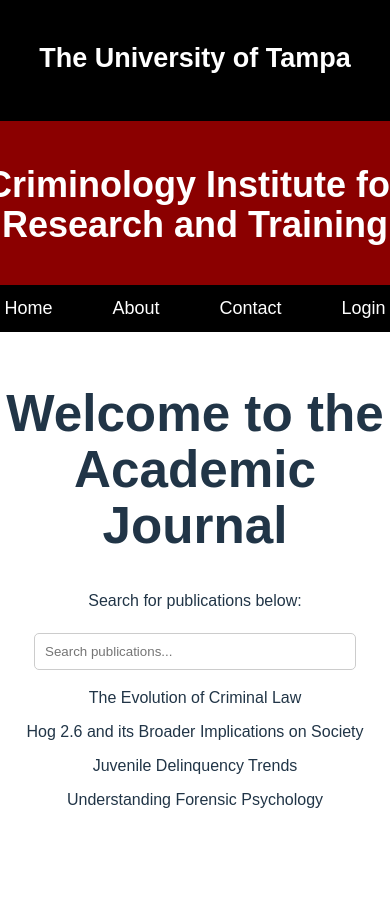
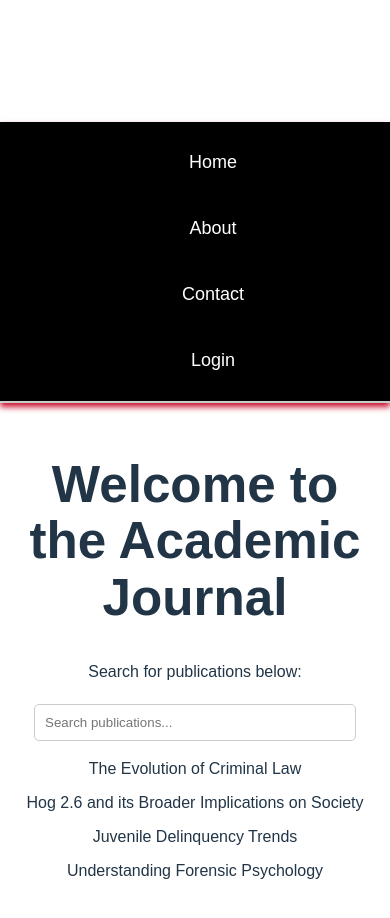
Before and after one commit to aidbus/CSC230-Project, a React app in the folder Frontend/: page / in a window 390 px wide. Shown: the top 918 px of the page. Before the commit the page ends 848 px from the top, so only its background shows below. Built offline with nearby package versions, Linux system fonts and the light colour scheme; the HTML template or start-up script is replaced by a standard one.

Commit message:
Update Header.css

```diff
--- a/Frontend/components/Header.css
+++ b/Frontend/components/Header.css
@@ -1,33 +1,59 @@
 /* General header styling */
 header {
-  text-align: center;
   font-family: Arial, sans-serif;
 }
 
-/* Top banner (University Name) */
+/* Top banner (University Name & Logo) */
 .top-banner {
   background-color: black;
   color: white;
-  text-align: center;
-  padding: 20px 0;
-  font-size: 18px;
+  display: flex;
+  align-items: center;
+  padding: 5px 20px;
+}
+
+/* University Logo */
+.top-banner img {
+  height: 40px;
+  margin-right: 10px;
+}
+
+/* University Name (Left-aligned) */
+.top-banner h2 {
+  font-size: 16px;
+  font-weight: normal;
   margin: 0;
 }
 
-/* Middle banner (Main Title) */
-.main-banner {
+/* Large CIRT Title */
+.cirt-title {
+  font-size: 42px; /* Bigger text for "CIRT" */
+  font-weight: bold;
+  background: linear-gradient(to right, rgb(150, 10, 30), rgb(200, 16, 46));
+  color: white;
   margin: 0;
-  background-color: darkred;
+  padding: 5px 85px;
+  font-family: "Univers Condensed", Arial, sans-serif;
+  display: block;
+}
+
+/* Subtitle below CIRT */
+.cirt-subtitle {
+  font-size: 22px; /* Smaller text */
+  margin: 0;
+  background: linear-gradient(to right, rgb(150, 10, 30), rgb(200, 16, 46));
   color: white;
-  padding: 20px;
-  font-size: 24px;
-  font-weight: bold;
+  padding: 5px 3px;
+  font-family: "Univers Condensed", Arial, sans-serif;
+  display: block;
 }
 
 /* Navigation banner */
 .nav-banner {
   background-color: black;
-  padding: 10px;
+  border-bottom: 2px solid #ccc;
+  padding: 15px 0;
+  box-shadow: 0px 4px 6px rgba(200, 16, 46);
 }
 
 /* Navigation links */
@@ -36,23 +62,45 @@
   padding: 0;
   margin: 0;
   display: flex;
-  justify-content: center; /* Centers buttons horizontally */
+  justify-content: center;
+  gap: 150px;
 }
 
 .nav-banner li {
-  margin: 0 15px; /* Space between buttons */
+  display: inline;
 }
 
 .nav-banner a {
   text-decoration: none;
   color: white;
   font-size: 18px;
-  padding: 10px 15px;
+  padding: 12px 18px;
   border-radius: 5px;
-  transition: background 0.3s;
+  transition: background 0.3s ease-in-out, color 0.3s ease-in-out;
 }
 
 /* Hover effect */
 .nav-banner a:hover {
-  background-color: darkred;
+  background-color: rgb(200, 16, 46); /* UTampa Red */
+  color: white;
 }
+
+/* Mobile responsiveness */
+@media screen and (max-width: 768px) {
+  .top-banner {
+    flex-direction: column;
+    align-items: center;
+    gap: 10px;
+  }
+
+  .nav-banner ul {
+    flex-direction: column;
+    text-align: center;
+    gap: 15px;
+  }
+
+  .nav-banner a {
+    display: block;
+    width: 100%;
+  }
+}
```
